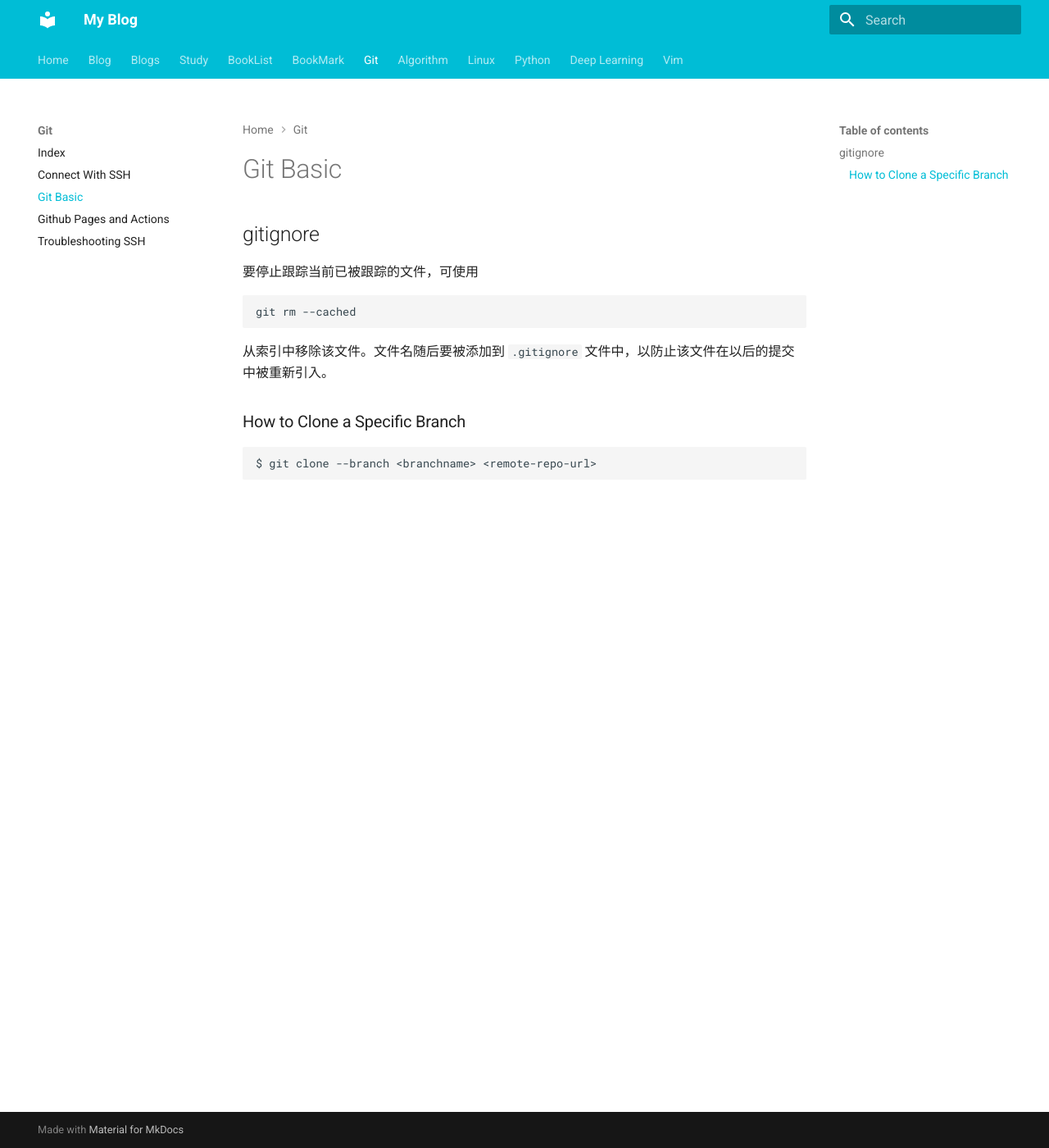
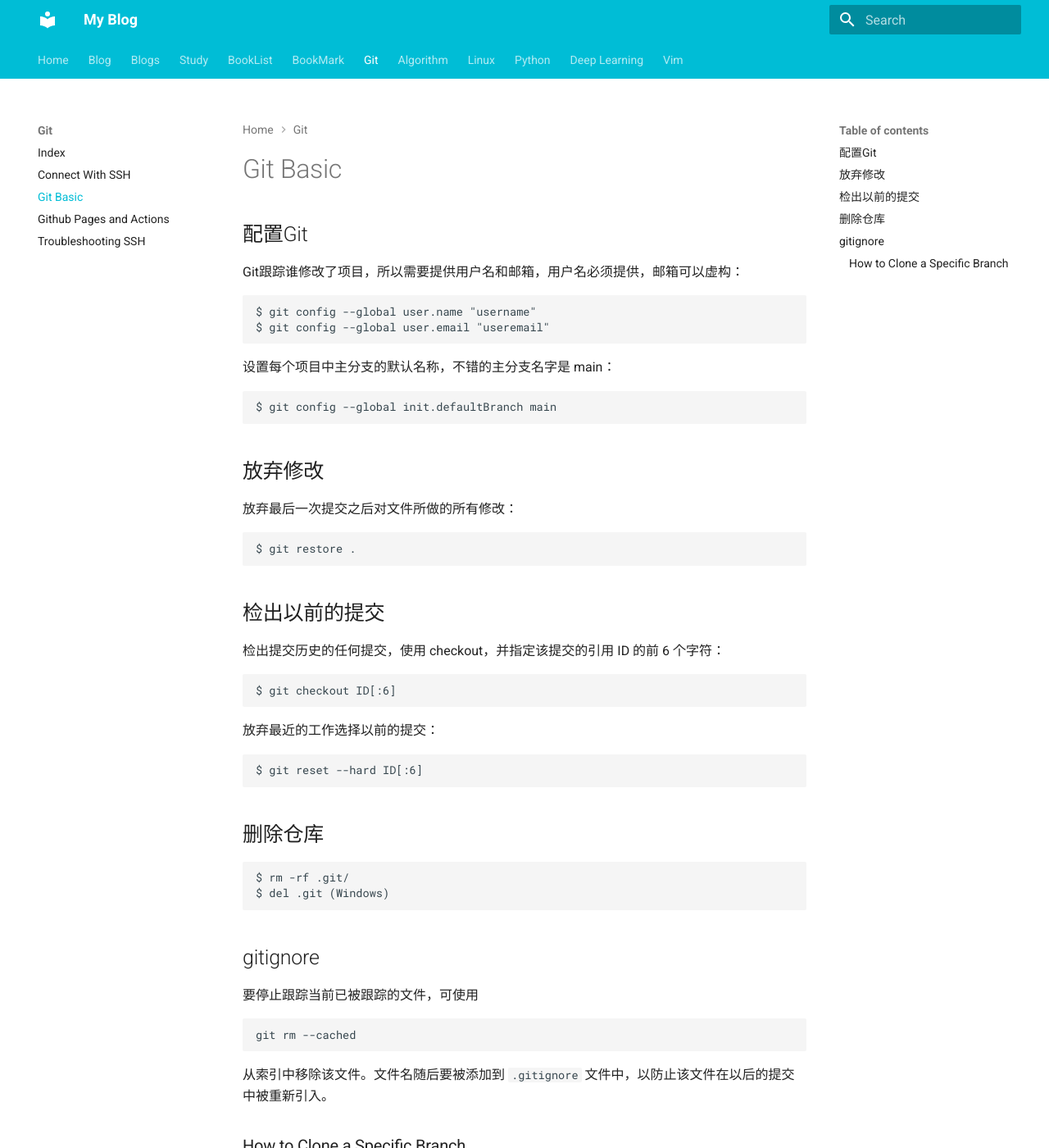
Before and after one commit to WGZ-W/wgz-w.github.io, an MkDocs documentation site: the page built from docs/Git/git-basic.md, in a window 1280 px wide and 1400 px high. Shown: the whole window at 82% size. Built offline with MkDocs 1.6.1 and Material for MkDocs 9.7.7, drawn with Linux system fonts in a browser that asks for light colours.

Commit message:
Update git-basic

````diff
--- a/docs/Git/git-basic.md
+++ b/docs/Git/git-basic.md
@@ -4,6 +4,40 @@ date:
 title: 'Git Basic'
 tag: git
 ---
+
+## 配置Git
+Git跟踪谁修改了项目，所以需要提供用户名和邮箱，用户名必须提供，邮箱可以虚构：
+```
+$ git config --global user.name "username"
+$ git config --global user.email "useremail"
+```
+设置每个项目中主分支的默认名称，不错的主分支名字是 main：
+```
+$ git config --global init.defaultBranch main
+```
+
+## 放弃修改
+放弃最后一次提交之后对文件所做的所有修改：
+```
+$ git restore .
+```
+
+## 检出以前的提交
+检出提交历史的任何提交，使用 checkout，并指定该提交的引用 ID 的前 6 个字符：
+```
+$ git checkout ID[:6]
+```
+
+放弃最近的工作选择以前的提交：
+```
+$ git reset --hard ID[:6]
+```
+
+## 删除仓库
+```
+$ rm -rf .git/
+$ del .git (Windows)
+```
 
 
 ## gitignore
````
